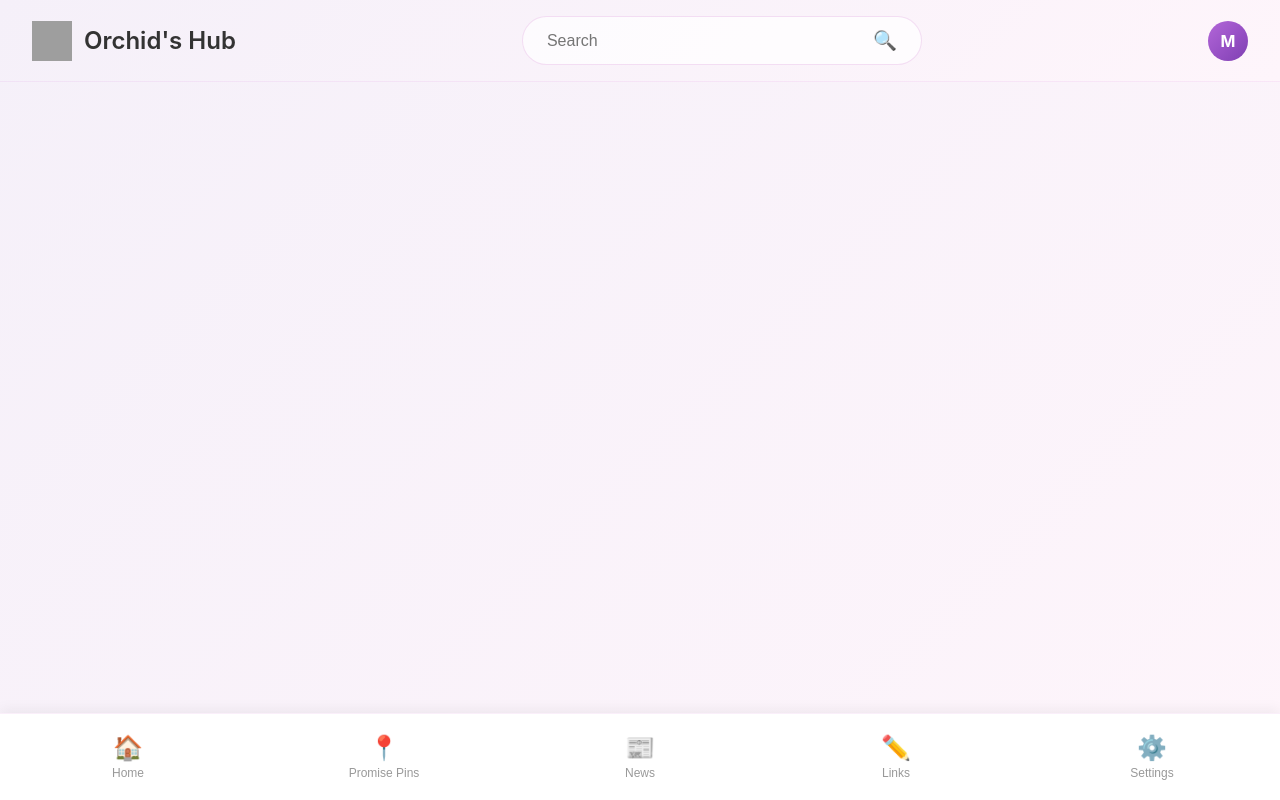
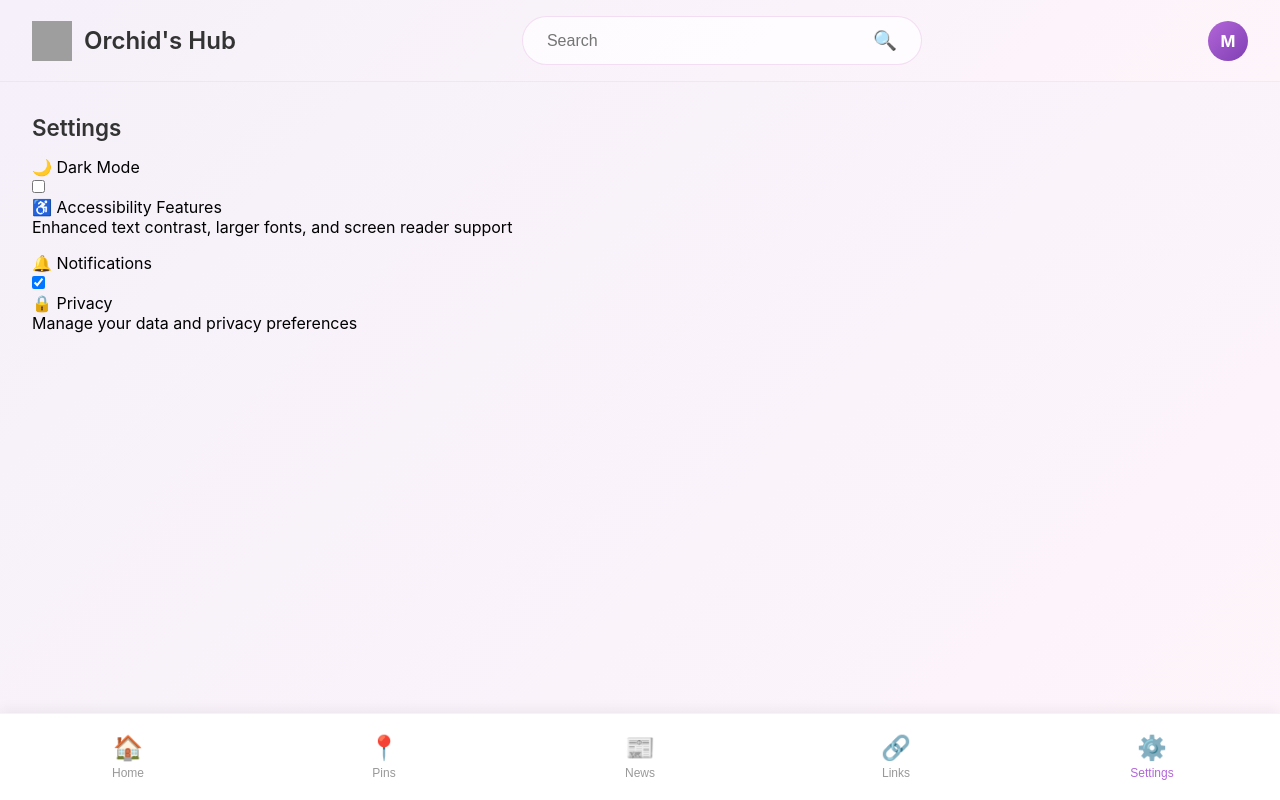
Before and after one commit to neuroticorchid/orchidweb, a Next.js app: page / in a window 1280 px wide. Both pictures are taken after a click on the button "Settings". Built offline with nearby package versions, Linux system fonts and the light colour scheme; grey boxes are pictures that could not be loaded.

Commit message:
Fix tab navigation and restructure content layout

```diff
--- a/app/page.jsx
+++ b/app/page.jsx
@@ -10,6 +10,7 @@ export default function Home() {
   const [blogs, setBlogs] = useState([]);
   const [activeTab, setActiveTab] = useState('home');
   const [selectedBlog, setSelectedBlog] = useState(null);
+  const [darkMode, setDarkMode] = useState(false);
 
   useEffect(() => {
     // Load data from public/data
@@ -95,7 +96,7 @@ export default function Home() {
   );
 
   return (
-    <div className={styles.container}>
+    <div className={`${styles.container} ${darkMode ? styles.darkMode : ''}`}>
       {/* Header */}
       <header className={styles.header}>
         <div className={styles.headerContent}>
@@ -120,51 +121,15 @@ export default function Home() {
       {/* Main Content */}
       <main className={styles.main}>
         {activeTab === 'home' && (
-          <>
-            {/* Latest Promise Pins */}
-            <section className={styles.section}>
-              <h2 className={styles.sectionTitle}>Latest Promise Pins!</h2>
-              <div className={styles.pinsGrid}>
-                {pins.map((pin, idx) => (
-                  <div key={idx} className={styles.pinCard}>
-                    <div className={styles.pinBadge}>{pin.status === 'kept' ? '✓' : '✗'} {pin.title} pinned this!</div>
-                    <div className={styles.pinContent}>
-                      <h3>{pin.title}</h3>
-                      <p>{pin.description}</p>
+          <div className={styles.welcomeSection}>
+            <h2 className={styles.welcomeTitle}>Welcome, Visitor!</h2>
+            <p className={styles.welcomeText}>Explore Orchid's Hub - your gateway to promises, news, and more!</p>
           </div>
-                    <div className={`${styles.pinIcon} ${pin.status === 'kept' ? styles.kept : styles.broken}`}></div>
-                  </div>
-                ))}
-              </div>
-            </section>
-
-            {/* Latest News (Announcements) */}
-            <section className={styles.section}>
-              <h2 className={styles.sectionTitle}>Latest News</h2>
-              <div className={styles.newsGrid}>
-                {announcements.map((announcement, idx) => (
-                  <div key={idx} className={styles.newsCard}>
-                    {announcement.tags && (
-                      <div className={styles.cardTags}>
-                        {announcement.tags.map(tag => (
-                          <span key={tag} className={styles.cardTag}>{tag}</span>
-                        ))}
-                      </div>
-                    )}
-                    <h3>{announcement.title}</h3>
-                    <p className={styles.newsDate}>{new Date(announcement.date).toLocaleDateString('en-US', { year: 'numeric', month: 'long', day: 'numeric' })} | {announcement.source || 'Orchid'}</p>
-                    <p>{announcement.excerpt}</p>
-                    <button className={styles.readMore}>→</button>
-                  </div>
-                ))}
-              </div>
-            </section>
-          </>
         )}
 
         {activeTab === 'pins' && (
           <section className={styles.section}>
-            <h2 className={styles.sectionTitle}>All Promise Pins</h2>
+            <h2 className={styles.sectionTitle}>Promise Pins</h2>
             <div className={styles.pinsGrid}>
               {pins.map((pin, idx) => (
                 <div key={idx} className={styles.pinCard}>
@@ -181,6 +146,7 @@ export default function Home() {
         )}
 
         {activeTab === 'news' && (
+          <>
             <section className={styles.section}>
               <h2 className={styles.sectionTitle}>News & Announcements</h2>
               <div className={styles.newsGrid}>
@@ -201,9 +167,7 @@ export default function Home() {
                 ))}
               </div>
             </section>
-        )}
 
-        {activeTab === 'blog' && (
             <section className={styles.section}>
               <h2 className={styles.sectionTitle}>Blog Posts</h2>
               <div className={styles.blogsGrid}>
@@ -221,45 +185,133 @@ export default function Home() {
                 ))}
               </div>
             </section>
+          </>
+        )}
+
+        {activeTab === 'links' && (
+          <section className={styles.section}>
+            <h2 className={styles.sectionTitle}>Links</h2>
+            <p className={styles.linksDescription}>This channel is all links, yes. All links! This includes the official Twitch and Youtube channels for Orchid, MVP SMP, and many, many more here!</p>
+
+            <div className={styles.linksGrid}>
+              <div className={styles.linkCard}>
+                <div className={styles.linkIcon}>💬</div>
+                <h3>Discord Server</h3>
+                <p>Join our community</p>
+                <a href="https://discord.gg/k9jhbe87Hv" target="_blank" rel="noopener noreferrer" className={styles.linkButton}>
+                  discord.gg/k9jhbe87Hv
+                </a>
+              </div>
+
+              <div className={styles.linkCard}>
+                <div className={styles.linkIcon}>📺</div>
+                <h3>YouTube</h3>
+                <p>Watch neurotic_orchid streams</p>
+                <a href="https://www.youtube.com/@neurotic_orchid" target="_blank" rel="noopener noreferrer" className={styles.linkButton}>
+                  Visit Channel
+                </a>
+              </div>
+
+              <div className={styles.linkCard}>
+                <div className={styles.linkIcon}>🎮</div>
+                <h3>Twitch</h3>
+                <p>Live streams with neurotic_orchid</p>
+                <a href="https://www.twitch.tv/neurotic_orchid" target="_blank" rel="noopener noreferrer" className={styles.linkButton}>
+                  Visit Channel
+                </a>
+              </div>
+            </div>
+          </section>
+        )}
+
+        {activeTab === 'settings' && (
+          <section className={styles.section}>
+            <h2 className={styles.sectionTitle}>Settings</h2>
+
+            <div className={styles.settingsContainer}>
+              <div className={styles.settingItem}>
+                <div className={styles.settingLabel}>
+                  <span>🌙 Dark Mode</span>
+                </div>
+                <label className={styles.toggle}>
+                  <input
+                    type="checkbox"
+                    checked={darkMode}
+                    onChange={() => setDarkMode(!darkMode)}
+                  />
+                  <span className={styles.toggleSlider}></span>
+                </label>
+              </div>
+
+              <div className={styles.settingItem}>
+                <div className={styles.settingLabel}>
+                  <span>♿ Accessibility Features</span>
+                </div>
+                <p className={styles.settingDescription}>Enhanced text contrast, larger fonts, and screen reader support</p>
+              </div>
+
+              <div className={styles.settingItem}>
+                <div className={styles.settingLabel}>
+                  <span>🔔 Notifications</span>
+                </div>
+                <label className={styles.toggle}>
+                  <input type="checkbox" defaultChecked />
+                  <span className={styles.toggleSlider}></span>
+                </label>
+              </div>
+
+              <div className={styles.settingItem}>
+                <div className={styles.settingLabel}>
+                  <span>🔒 Privacy</span>
+                </div>
+                <p className={styles.settingDescription}>Manage your data and privacy preferences</p>
+              </div>
+            </div>
+          </section>
         )}
       </main>
 
-      {/* Bottom Navigation */}
+      {/* Bottom Navigation - Floating */}
       <nav className={styles.bottomNav}>
         <button
           className={`${styles.navBtn} ${activeTab === 'home' ? styles.active : ''}`}
           onClick={() => setActiveTab('home')}
+          title="Home"
         >
           <span className={styles.navIcon}>🏠</span>
-          <span>Home</span>
+          <span className={styles.navLabel}>Home</span>
         </button>
         <button
           className={`${styles.navBtn} ${activeTab === 'pins' ? styles.active : ''}`}
           onClick={() => setActiveTab('pins')}
+          title="Promise Pins"
         >
           <span className={styles.navIcon}>📍</span>
-          <span>Promise Pins</span>
+          <span className={styles.navLabel}>Pins</span>
         </button>
         <button
           className={`${styles.navBtn} ${activeTab === 'news' ? styles.active : ''}`}
           onClick={() => setActiveTab('news')}
+          title="News & Blogs"
         >
           <span className={styles.navIcon}>📰</span>
-          <span>News</span>
+          <span className={styles.navLabel}>News</span>
         </button>
         <button
-          className={`${styles.navBtn} ${activeTab === 'blog' ? styles.active : ''}`}
-          onClick={() => setActiveTab('blog')}
+          className={`${styles.navBtn} ${activeTab === 'links' ? styles.active : ''}`}
+          onClick={() => setActiveTab('links')}
+          title="Links"
         >
-          <span className={styles.navIcon}>✏️</span>
-          <span>Links</span>
+          <span className={styles.navIcon}>🔗</span>
+          <span className={styles.navLabel}>Links</span>
         </button>
         <button
-          className={styles.navBtn}
+          className={`${styles.navBtn} ${activeTab === 'settings' ? styles.active : ''}`}
           onClick={() => setActiveTab('settings')}
+          title="Settings"
         >
           <span className={styles.navIcon}>⚙️</span>
-          <span>Settings</span>
+          <span className={styles.navLabel}>Settings</span>
         </button>
       </nav>
 
```
Lines whose indentation alone changed are shown as unchanged.
